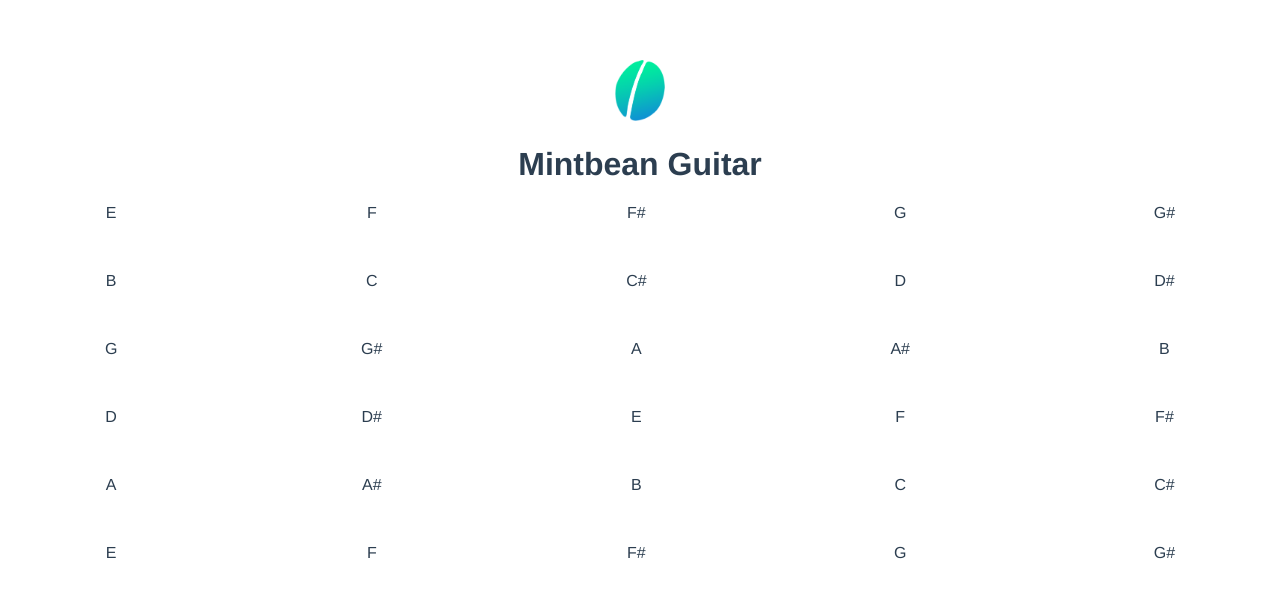
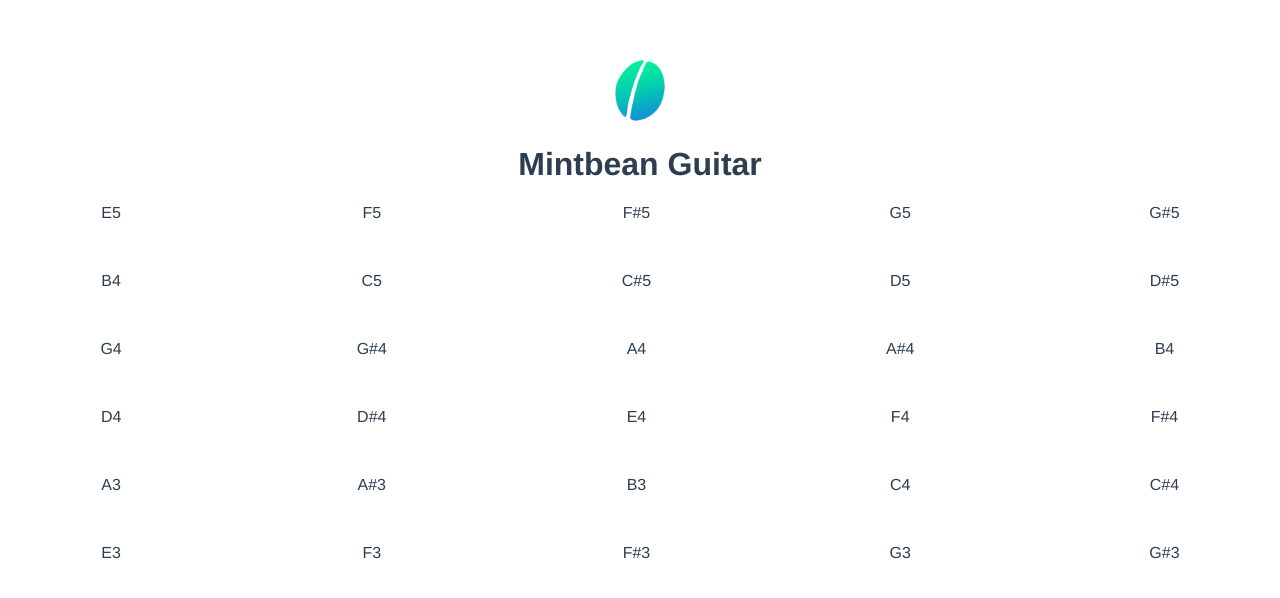
Before and after one commit to robkondrat/mb_vue_guitar, a Vue app: page / in a window 1280 px wide. Shown: the top 598 px of the page. Built offline with nearby package versions, Linux system fonts and the light colour scheme.

Commit message:
Fretboard grid-items each play correct note

```diff
--- a/src/components/Fretboard.vue
+++ b/src/components/Fretboard.vue
@@ -1,104 +1,103 @@
 <template>
   <div>
     <div class="fretboard">
-      <div class="fret">
-        E
+      <div class="fret" v-on:click="playNote()">
+        E5
       </div>
-      <div class="fret">
-        F
+      <div class="fret" v-on:click="playNote()">
+        F5
       </div>
-      <div class="fret">
-        F#
+      <div class="fret" v-on:click="playNote()">
+        F#5
       </div>
-      <div class="fret">
-        G
+      <div class="fret" v-on:click="playNote()">
+        G5
       </div>
-      <div class="fret">
-        G#
+      <div class="fret" v-on:click="playNote()">
+        G#5
       </div>
-      <div class="fret">
-        B
+      <div class="fret" v-on:click="playNote()">
+        B4
       </div>
-      <div class="fret">
-        C
+      <div class="fret" v-on:click="playNote()">
+        C5
       </div>
-      <div class="fret">
-        C#
+      <div class="fret" v-on:click="playNote()">
+        C#5
       </div>
-      <div class="fret">
-        D
+      <div class="fret" v-on:click="playNote()">
+        D5
       </div>
-      <div class="fret">
-        D#
+      <div class="fret" v-on:click="playNote()">
+        D#5
       </div>
-      <div class="fret">
-        G
+      <div class="fret" v-on:click="playNote()">
+        G4
       </div>
-      <div class="fret">
-        G#
+      <div class="fret" v-on:click="playNote()">
+        G#4
       </div>
-      <div class="fret">
-        A
+      <div class="fret" v-on:click="playNote()">
+        A4
       </div>
-      <div class="fret">
-        A#
+      <div class="fret" v-on:click="playNote()">
+        A#4
       </div>
-      <div class="fret">
-        B
+      <div class="fret" v-on:click="playNote()">
+        B4
       </div>
-      <div class="fret">
-        D
+      <div class="fret" v-on:click="playNote()">
+        D4
       </div>
-      <div class="fret">
-        D#
+      <div class="fret" v-on:click="playNote()">
+        D#4
       </div>
-      <div class="fret">
-        E
+      <div class="fret" v-on:click="playNote()">
+        E4
       </div>
-      <div class="fret">
-        F
+      <div class="fret" v-on:click="playNote()">
+        F4
       </div>
-      <div class="fret">
-        F#
+      <div class="fret" v-on:click="playNote()">
+        F#4
       </div>
-      <div class="fret">
-        A
+      <div class="fret" v-on:click="playNote()">
+        A3
       </div>
-      <div class="fret">
-        A#
+      <div class="fret" v-on:click="playNote()">
+        A#3
       </div>
-      <div class="fret">
-        B
+      <div class="fret" v-on:click="playNote()">
+        B3
       </div>
-      <div class="fret">
-        C
+      <div class="fret" v-on:click="playNote()">
+        C4
       </div>
-      <div class="fret">
-        C#
+      <div class="fret" v-on:click="playNote()">
+        C#4
       </div>
-      <div class="fret">
-        E
+      <div class="fret" v-on:click="playNote()">
+        E3
       </div>
-      <div class="fret">
-        F
+      <div class="fret" v-on:click="playNote()">
+        F3
       </div>
-      <div class="fret">
-        F#
+      <div class="fret" v-on:click="playNote()">
+        F#3
       </div>
-      <div class="fret">
-        G
+      <div class="fret" v-on:click="playNote()">
+        G3
       </div>
-      <div class="fret" v-on:click="playC()">
-        G#
+      <div class="fret" v-on:click="playNote()">
+        G#3
       </div>
     </div>
   </div>
 </template>
 
 <script>
+
 import { Synth } from 'tone'
-
-
 
 export default {
   name: 'Fretboard',
@@ -106,9 +105,11 @@
     msg: String
   },
   methods: {
-    playC() {
+    playNote() {
+      const note = event.target.innerText
+      console.log(note)
       this.synth = new Synth().toDestination();
-      this.synth.triggerAttackRelease("C4","8n")
+      this.synth.triggerAttackRelease(note, "8n")
     }
   }
 }
```
